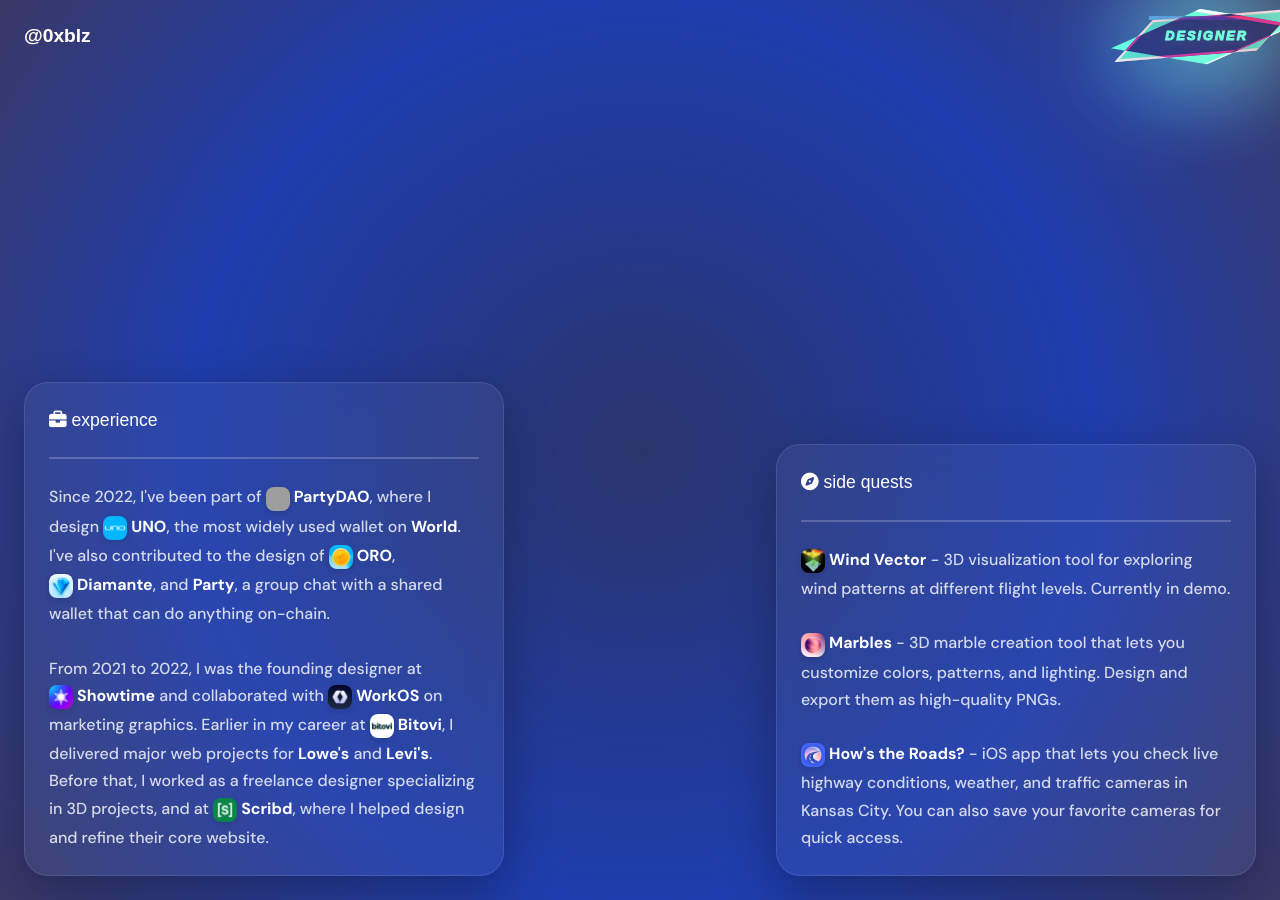
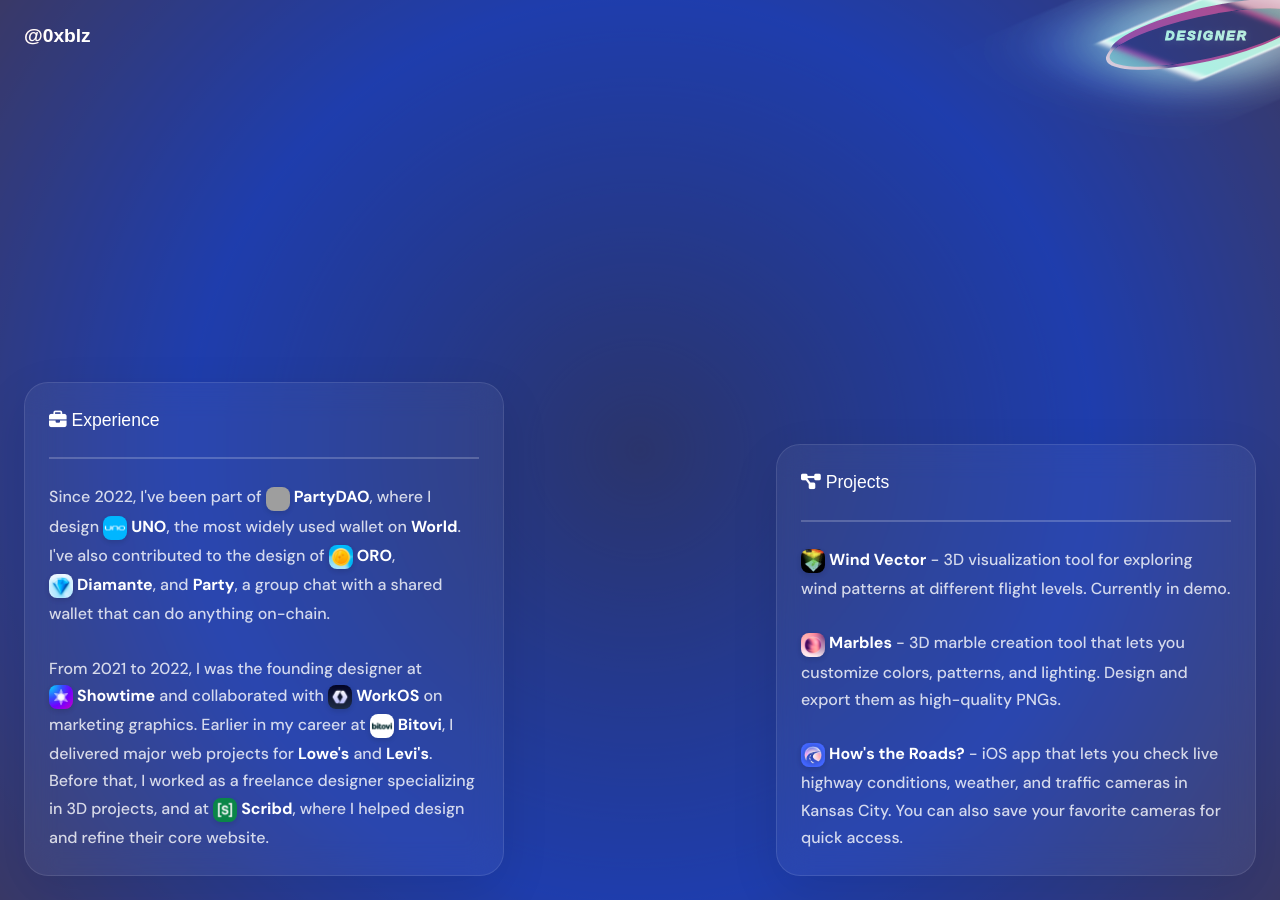
Before and after one commit to 0xblz/blaze-design, a Jekyll site: the page built from index.html, in a window 1280 px wide. Built offline with Jekyll 4.4.1, drawn with Linux system fonts in a browser that asks for light colours; nearby versions of some CDN libraries; some web fonts are replaced; grey boxes are pictures that could not be loaded.

Commit message:
clean up

```diff
--- a/_sass/_globals.scss
+++ b/_sass/_globals.scss
@@ -1,8 +1,21 @@
 .window-style {
     border-radius: 1.5rem;
-    box-shadow: 0 1rem 3rem rgba(0, 0, 0, 0.3);
+    box-shadow: 0 1rem 3rem rgba(0, 0, 0, 0.1);
     backdrop-filter: blur(1rem);
     -webkit-backdrop-filter: blur(1rem);
     background: rgba(255, 255, 255, 0.05);
     border: 1px solid rgba(255, 255, 255, 0.1);
+    transition: opacity 0.3s ease, transform 0.3s ease, box-shadow 0.3s ease-in-out;
+
+    &:hover {
+        transform: scale(1.02);
+        border-color: rgba(255, 255, 255, 0.2);
+        box-shadow: 0 1rem 3rem 0 rgba(0, 0, 0, 0.2);
+    }
+
+    &:active {
+        transition: none;
+        border-color: rgba(255, 255, 255, 0.3);
+        box-shadow: 0 1rem 3rem 0 rgba(0, 0, 0, 0.3);
+    }
 }
--- a/_sass/_layout.scss
+++ b/_sass/_layout.scss
@@ -95,18 +95,6 @@
     gap: 1.5rem;
     padding: 1.5rem;
     z-index: 3;
-
-    &:hover {
-        transform: scale(1.02);
-        border-color: rgba(255, 255, 255, 0.2);
-        box-shadow: 0 1rem 3rem 0 rgba(0, 0, 0, 0.2);
-    }
-
-    &:active {
-        transition: none;
-        border-color: rgba(255, 255, 255, 0.3);
-        box-shadow: 0 1rem 3rem 0 rgba(0, 0, 0, 0.3);
-    }
 }
 
 hr {
--- a/_sass/_typography.scss
+++ b/_sass/_typography.scss
@@ -22,14 +22,15 @@
         font-style: italic;
         font-size: 0.8rem;
         position: relative;
-        border-top: 4px solid var(--primary-color);
         text-shadow: 0 2px 0.5rem rgba(0, 0, 0, 0.2);
         -webkit-text-stroke-width: 1px;
         -webkit-text-stroke-color: black;
+        filter: saturate(0.5);
 
         &:after,
         &:before {
             content: '';
+            border-radius: 100%;
             position: absolute;
             top: 0;
             left: 0;
@@ -37,22 +38,19 @@
             height: 100%;
             background: var(--tertiary-color);
             mix-blend-mode: overlay;
-            transform: skew(-45deg, 0deg) rotate(-5deg) scale(1.2);
-            border-bottom: 2px solid white;
-            border-left: 2px solid white;
-            box-shadow: 0 -2px 0 white;
+            transform: skew(-35deg, -2deg) rotate(-9deg) scale(1.6);
+            border: 2px solid white;
+            box-shadow: 0 -4px 0 white;
         }
 
         &:after {
-            transform: skew(-65deg, 0deg) rotate(7deg) scale(1.2);
+            transform: skew(-65deg, 5deg) rotate(9deg) scale(1.4);
+            border-radius: 0;
             mix-blend-mode: difference;
-            border-bottom: 0;
-            border-left: 0;
-            border-right: 2px solid white;
-            border-top: 2px solid white;
+            filter: blur(1px);
             box-shadow:
-                0 0.25rem 4rem var(--primary-color),
-                0 -0.25rem 4rem var(--tertiary-color);
+                0 0.25rem 3rem var(--primary-color),
+                0 -0.25rem 3rem var(--tertiary-color);
         }
     }
 }
--- a/_sass/_windows.scss
+++ b/_sass/_windows.scss
@@ -11,7 +11,6 @@
     overflow: hidden;
     opacity: 0;
     transform: scale(0.9);
-    transition: opacity 0.3s ease, transform 0.3s ease;
 
     &.visible {
         opacity: 1;
--- a/index.html
+++ b/index.html
@@ -5,7 +5,7 @@
 ---
 
 <article>
-    <h2><i class="fa-solid fa-briefcase"></i> experience</h2>
+    <h2><i class="fa-solid fa-briefcase"></i> Experience</h2>
     <hr>
     <p>
         Since 2022, I've been part of <a href="https://x.com/prtyDAO" target="_blank"><img src="/assets/images/partydao.jpg" alt="Wind Vector">PartyDAO</a>, where I design <a href="https://world.org/ecosystem/app_a4f7f3e62c1de0b9490a5260cb390b56" target="_blank"><img src="/assets/images/uno.png" alt="UNO">UNO</a>, the most widely used wallet on <a href="https://world.org/ecosystem" target="_blank">World</a>.
@@ -18,7 +18,7 @@
     </p>
 </article>
 <article>
-    <h2><i class="fa-solid fa-compass"></i> side quests</h2>
+    <h2><i class="fa-solid fa-project-diagram"></i> Projects</h2>
     <hr>
     <p>
         <a href="https://wind.blaze.design" class="window"><img src="/assets/images/wind.jpg" alt="Wind Vector">Wind Vector</a> - 3D visualization tool for exploring wind patterns at different flight levels. Currently in demo.
```
Also changed, not shown: 4 other files.
